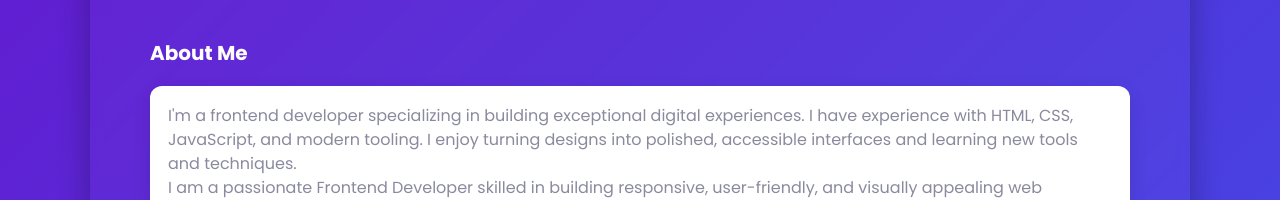
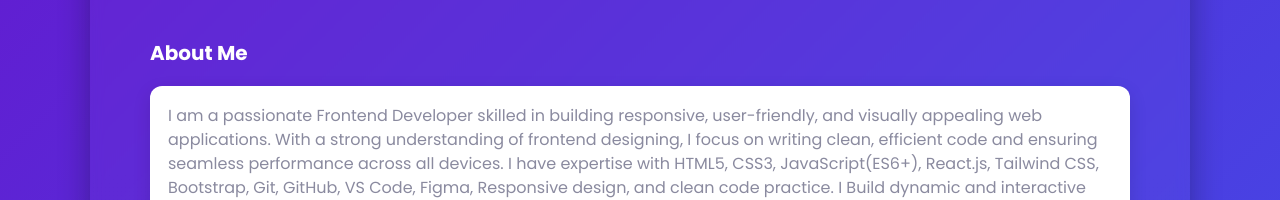
Before and after one commit to Ankita-Ladde/personal-Portfolio, a plain HTML site: page index.html in a window 1280 px wide. Shown: the part 600-800 px from the top of the page. Drawn offline with nearby package versions, Linux system fonts and the light colour scheme.

Commit message:
little fixes

```diff
--- a/index.html
+++ b/index.html
@@ -96,9 +96,6 @@
           <h3 class="section-title">About Me</h3>
           <div
             style="background:var(--card-bg);padding:18px;border-radius:12px;box-shadow:0 6px 18px rgba(3,6,20,0.12)">
-            <p style="margin:0;color:var(--muted)">I'm a frontend developer specializing in building exceptional digital
-              experiences. I have experience with HTML, CSS, JavaScript, and modern tooling. I enjoy turning designs
-              into polished, accessible interfaces and learning new tools and techniques.</p>
             <p style="margin:0;color:var(--muted)"> I am a passionate Frontend Developer skilled in building responsive,
               user-friendly, and visually appealing web applications. With a strong understanding of frontend designing,
               I focus on writing clean, efficient code and ensuring seamless performance across all devices. I have
```
